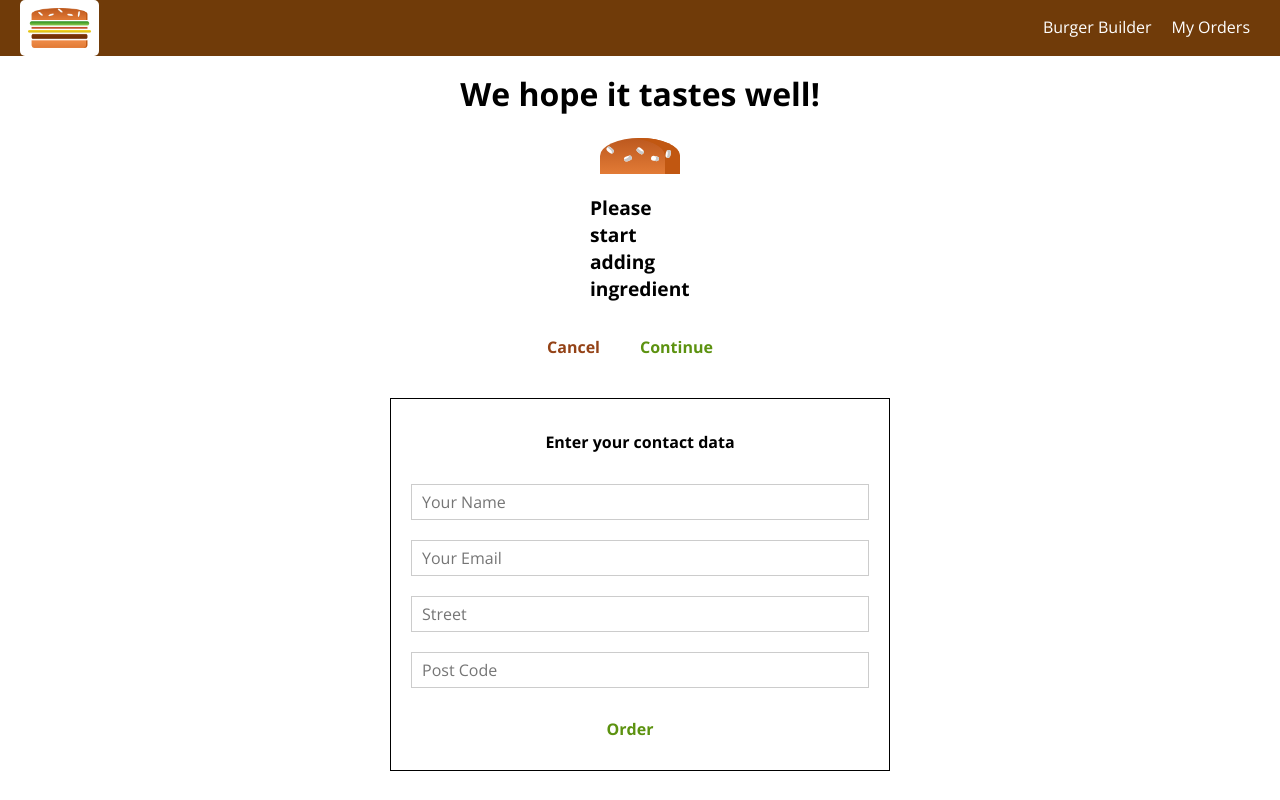
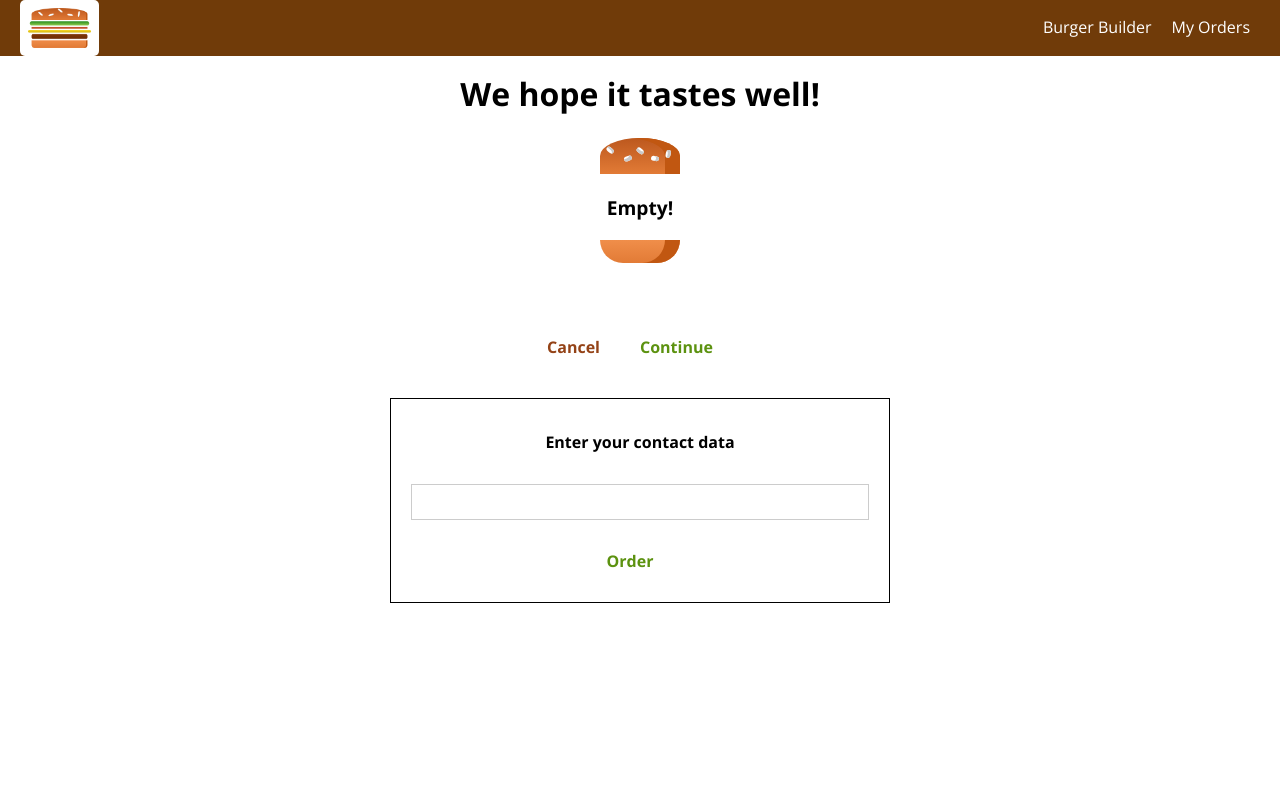
Before and after one commit to goxr3plus/React-Burger-Restaurant, a React (Create React App) app: page /React-Burger-Restaurant/checkout in a window 1280 px wide. Both pictures are taken after a click on the button "Continue". Built offline with nearby package versions, Linux system fonts and the light colour scheme.

Commit message:
Setting Up a JS Config for the Form

```diff
--- a/src/components/Burger/Burger.js
+++ b/src/components/Burger/Burger.js
@@ -5,15 +5,14 @@ import { withRouter } from "react-router-dom"
 
 const burger = props => {
    // console.log(props)
-   let transformedIngredients = props.ingredients
-      .map((igKey,i) => {
-         //  console.log("Ig Key :" + igKey)
-          return <BurgerIngredient key={igKey + i} type={igKey} />
-      })
+   let transformedIngredients = props.ingredients.map((igKey, i) => {
+      //  console.log("Ig Key :" + igKey)
+      return <BurgerIngredient key={igKey + i} type={igKey} />
+   })
 
-   if (transformedIngredients.length === 0) transformedIngredients = <p>Please start adding ingredients!</p>
+   if (transformedIngredients.length === 0) transformedIngredients = <p style={{ textAlign: "center" }}>Empty!</p>
    return (
-      <div className={props.classy==null?"Burger":"Burger2"}>
+      <div className={props.classy == null ? "Burger" : "Burger2"}>
          <BurgerIngredient type="bread-top" />
          {transformedIngredients}
          <BurgerIngredient type="bread-bottom" />
--- a/src/components/UI/Input/Input.js
+++ b/src/components/UI/Input/Input.js
@@ -6,13 +6,13 @@ const Input = props => {
 
    switch (props.inputType) {
       case "input":
-         inputElement = <input className={"InputElement"} {...props} />
+         inputElement = <input className={"InputElement"} {...props.elementConfig} value={props.value} />
          break
       case "textarea":
-         inputElement = <textarea className={"InputElement"} {...props} />
+         inputElement = <textarea className={"InputElement"} {...props.elementConfig} value={props.value} />
          break
       default:
-         inputElement = <input className={"InputElement"} {...props} />
+         inputElement = <input className={"InputElement"} {...props.elementConfig} value={props.value} />
    }
    return (
       <div className={"Input"}>
--- a/src/containers/Checkout/ContactData/ContactData.js
+++ b/src/containers/Checkout/ContactData/ContactData.js
@@ -7,11 +7,56 @@ import "./ContactData.css"
 
 class ContactData extends Component {
    state = {
-      name: "",
-      email: "",
-      address: {
-         street: "",
-         postalCode: "",
+      orderForm: {
+         customer: {
+            name: {
+               elementType: "input",
+               elementConfig: {
+                  type: "text",
+                  placeholder: "Your Name",
+               },
+               value: "",
+            },
+            street: {
+               elementType: "input",
+               elementConfig: {
+                  type: "text",
+                  placeholder: "Street",
+               },
+               value: "",
+            },
+            zipCode: {
+               elementType: "input",
+               elementConfig: {
+                  type: "text",
+                  placeholder: "ZipCode",
+               },
+               value: "",
+            },
+            country: {
+               elementType: "input",
+               elementConfig: {
+                  type: "text",
+                  placeholder: "Country",
+               },
+               value: "",
+            },
+            email: {
+               elementType: "input",
+               elementConfig: {
+                  type: "email",
+                  placeholder: "Your E-mail",
+               },
+               value: "",
+            },
+         },
+         deliveryMethod: {
+            elementType: "select",
+            elementConfig: {
+               options: [{ value: "faster", displayValue: "Fastest" }, { value: "cheapest", displayValue: "Cheapest" }],
+            },
+            value: "",
+         },
       },
       loading: false,
    }
@@ -22,16 +67,7 @@ class ContactData extends Component {
       const order = {
          ingredients: this.props.ingredients,
          price: this.props.totalPrice,
-         customer: {
-            name: "Max",
-            address: {
-               address: "Testreet 1",
-               zipCode: "324324",
-               country: "Germany",
-            },
-            email: "goxr3plus@gmail.com",
-         },
-         deliveryMethod: "fastest",
+         orderForm: this.props.orderForm,
       }
 
       //Firebase specific
@@ -49,10 +85,8 @@ class ContactData extends Component {
          <Spinner />
       ) : (
          <form>
-            <Input inputtype="input" name="name" placeholder="Your Name" />
-            <Input inputtype="input" name="email" placeholder="Your Email" />
-            <Input inputtype="input" name="street" placeholder="Street" />
-            <Input inputtype="input" name="postal" placeholder="Post Code" />
+            <Input elementType="" elementConfig="" value="" />
+
             <Button btnType="Success" clicked={this.orderHandler}>
                Order
             </Button>
```
